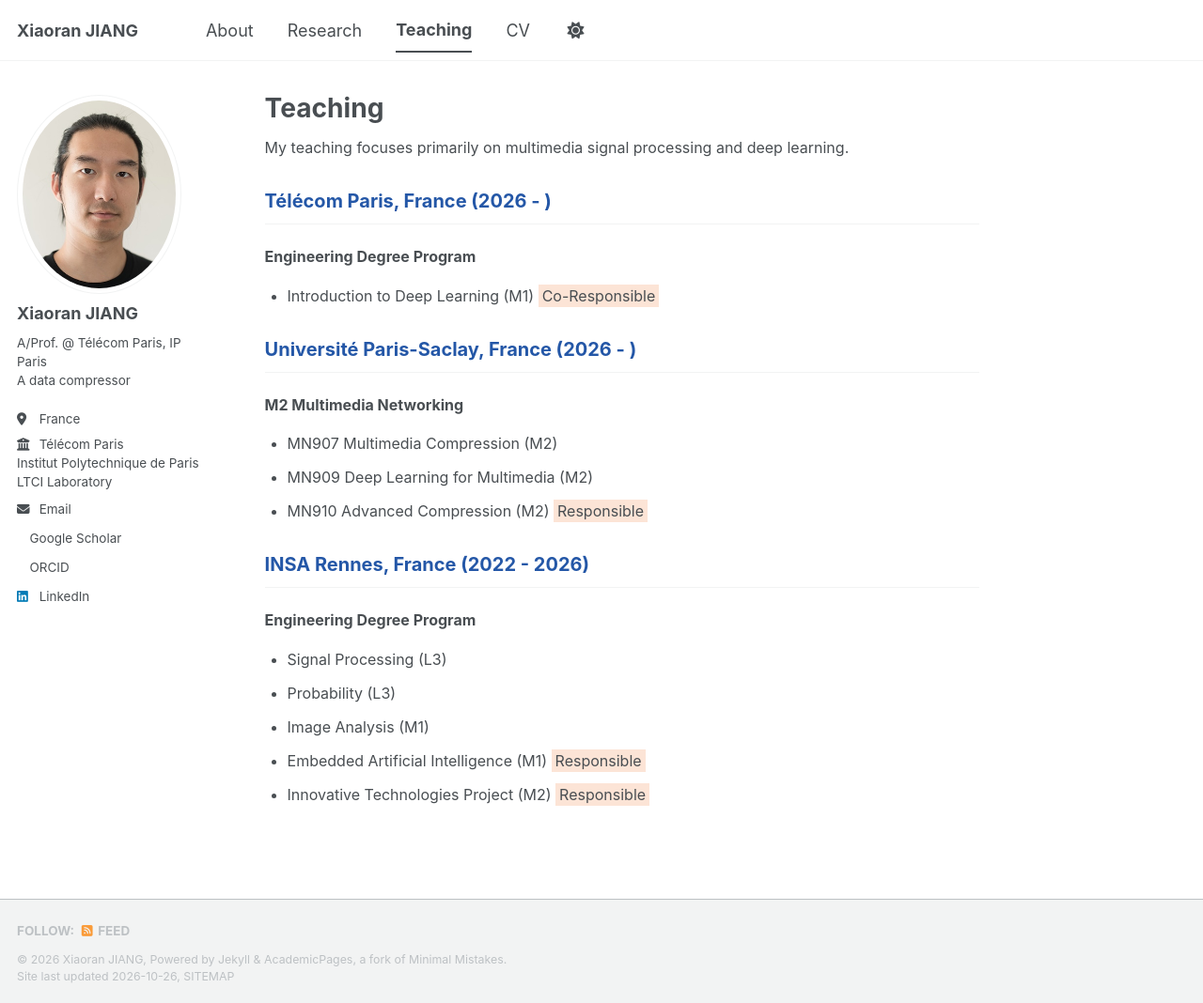
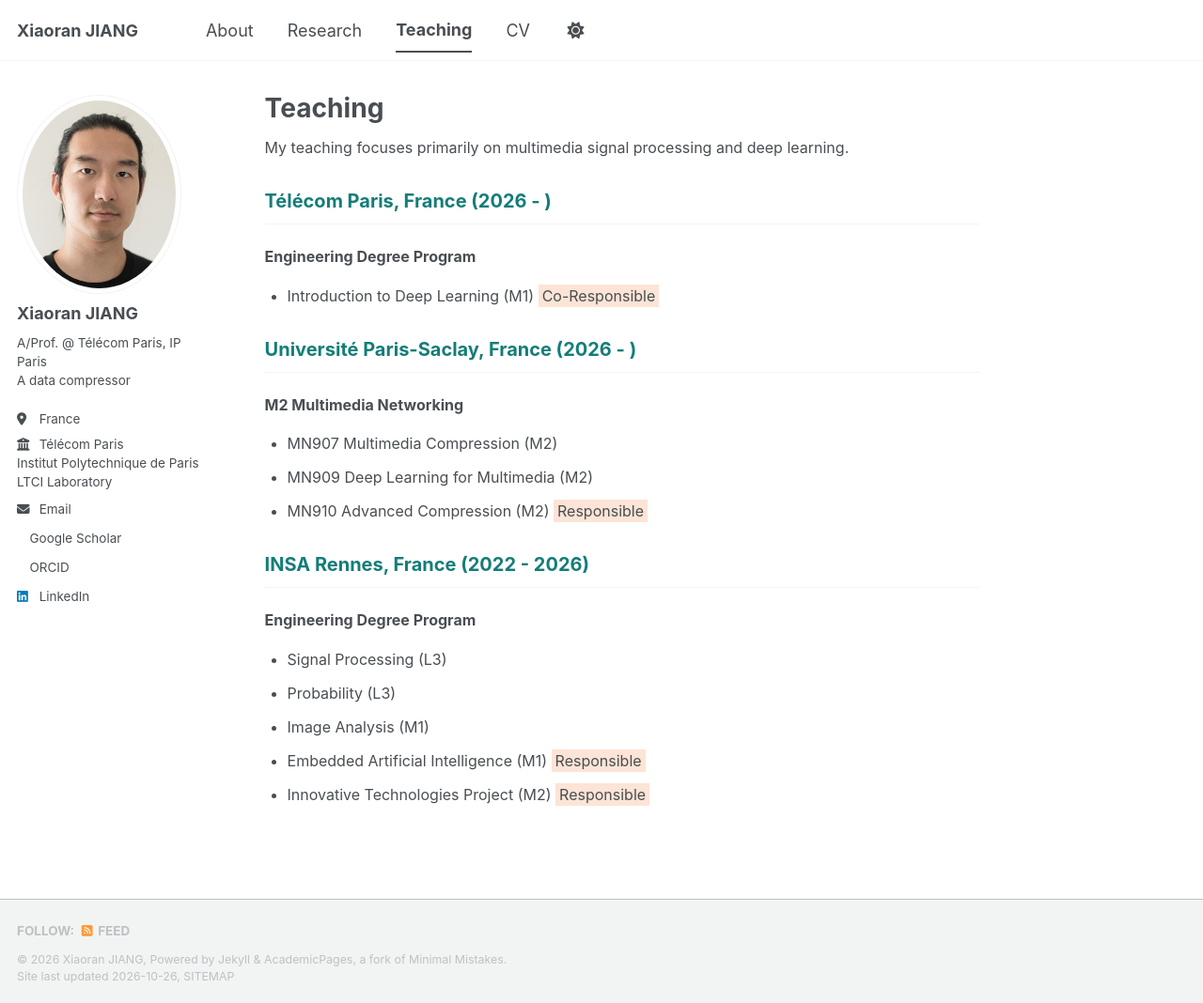
Before and after one commit to xiaoranjiang/xiaoranjiang.github.io, a Jekyll site: the page built from _pages/teaching.md, in a window 1280 px wide and 1068 px high. Shown: the whole window at 94% size. Built offline with Jekyll 4.4.1, drawn with Linux system fonts in a browser that asks for light colours; a style sheet for code colours, icons or effects is not loaded.

Commit message:
Update teaching.md

```diff
--- a/_pages/teaching.md
+++ b/_pages/teaching.md
@@ -6,14 +6,14 @@
 
 My teaching focuses primarily on multimedia signal processing and deep learning.
 
-## <span style="color: #2457A7;">Télécom Paris, France (2026 - )</span>
+## <span style="color:#147D78;">Télécom Paris, France (2026 - )</span>
 ### Engineering Degree Program
 - Introduction to Deep Learning (M1)
 <span style="background-color: #FCE4D6; padding: 2px 4px;">
   Co-Responsible
 </span>
 
-## <span style="color: #2457A7;">Université Paris-Saclay, France (2026 - )</span>
+## <span style="color:#147D78;">Université Paris-Saclay, France (2026 - )</span>
 ### M2 Multimedia Networking
 - MN907 Multimedia Compression (M2)
 - MN909 Deep Learning for Multimedia (M2)
@@ -22,7 +22,7 @@
   Responsible
 </span>
 
-## <span style="color: #2457A7;">INSA Rennes, France (2022 - 2026)</span>
+## <span style="color:#147D78;">INSA Rennes, France (2022 - 2026)</span>
 ### Engineering Degree Program
 - Signal Processing (L3)
 - Probability (L3)
```
